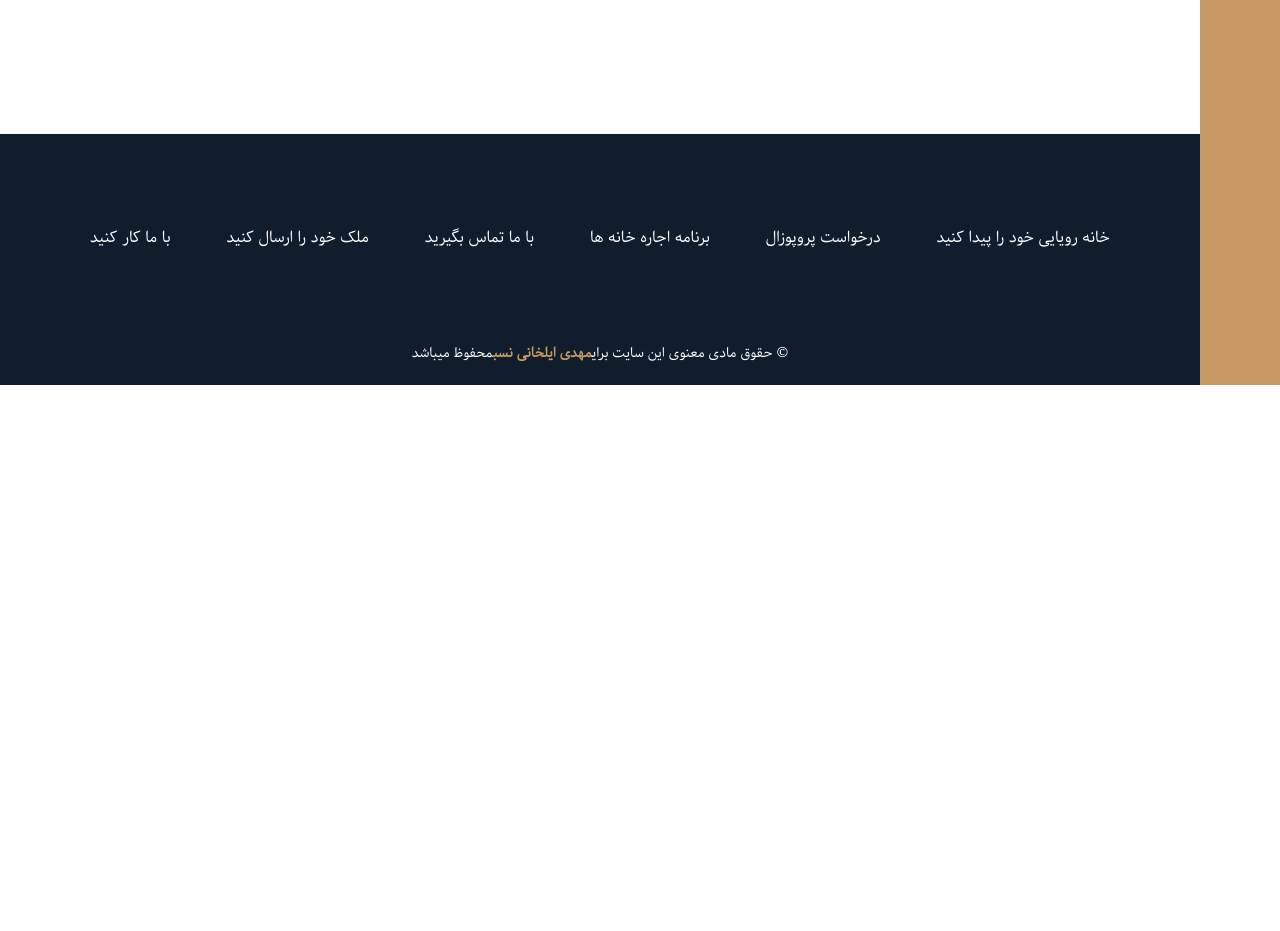
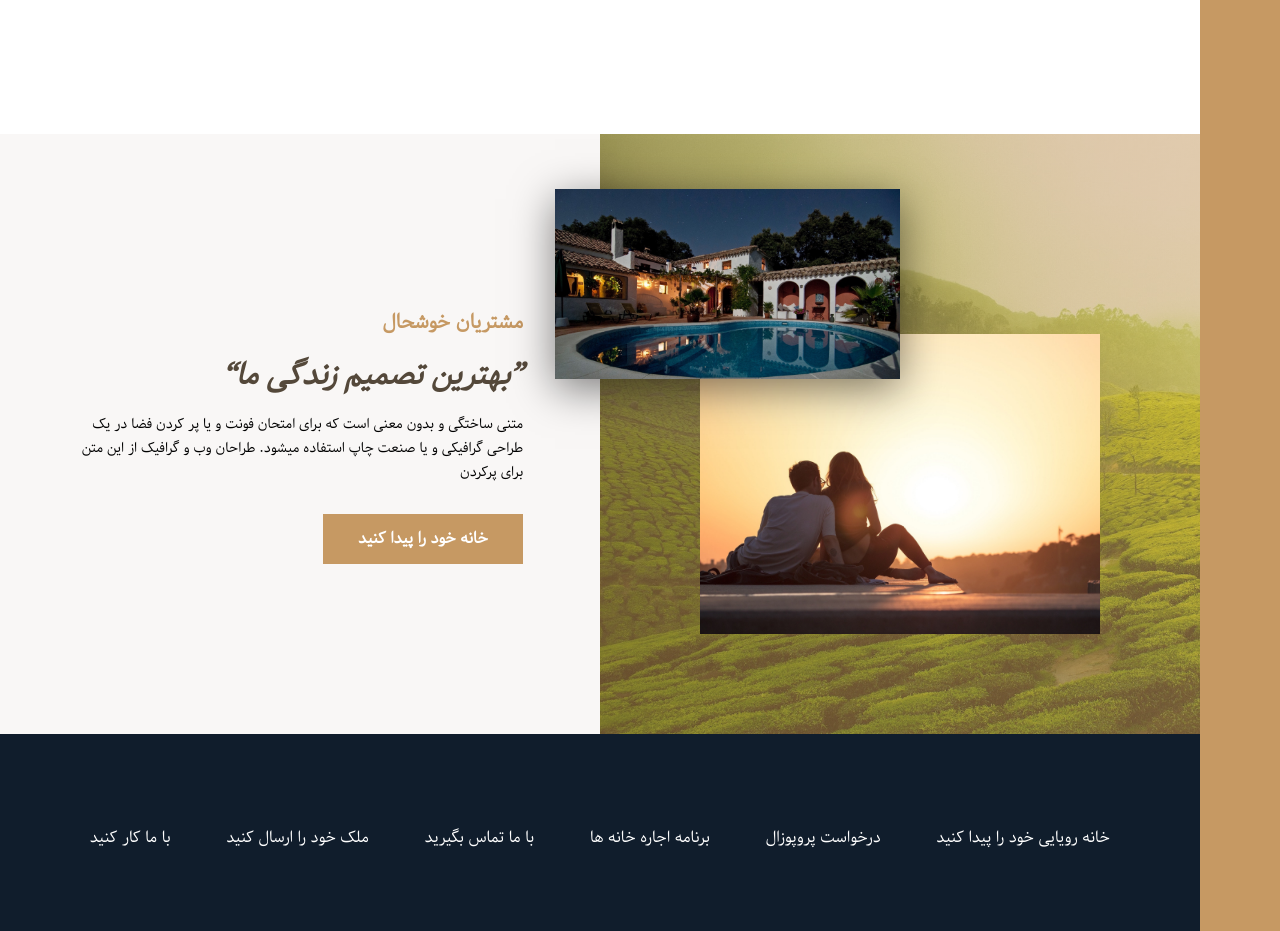
Before and after one commit to mohammadfaramarzi1/amlak-nextjs, a Next.js app: page / in a window 1280 px wide. Shown: the part 1160-2091 px from the top of the page. Before the commit the page ends 1545 px from the top, so only its background shows below. Built offline with nearby package versions, Linux system fonts and the light colour scheme.

Commit message:
feat: Story template

```diff
--- /dev/null
+++ b/components/templates/index/Story.js
@@ -0,0 +1,33 @@
+import React from "react";
+
+function Story() {
+  return (
+    <>
+      <div className="story__pictures">
+        <img
+          src="/img/story-1.jpeg"
+          alt="Couple happy for new house"
+          className="story__img-1"
+        />
+        <img src="/img/story-2.jpeg" alt="New house" className="story__img-2" />
+      </div>
+      <div className="story__content">
+        <h3 className="u-heading--light u-heading-3">مشتریان خوشحال</h3>
+
+        <h2 className="u-heading--dark u-heading-2 u-my-small">
+          &rdquo;بهترین تصمیم زندگی ما&ldquo;
+        </h2>
+
+        <p className="story__text u-mb-medium">
+          متنی ساختگی و بدون معنی است که برای امتحان فونت و یا پر کردن فضا در یک
+          طراحی گرافیکی و یا صنعت چاپ استفاده میشود. طراحان وب و گرافیک از این
+          متن برای پرکردن
+        </p>
+
+        <button className="btn btn-brown">خانه خود را پیدا کنید</button>
+      </div>
+    </>
+  );
+}
+
+export default Story;
--- a/pages/index.js
+++ b/pages/index.js
@@ -1,12 +1,14 @@
-import Features from '@/components/templates/index/Features'
-import React from 'react'
+import Features from "@/components/templates/index/Features";
+import Story from "@/components/templates/index/Story";
+import React from "react";
 
 function Home() {
   return (
     <>
       <Features />
+      <Story />
     </>
-  )
+  );
 }
 
-export default Home
+export default Home;
```
